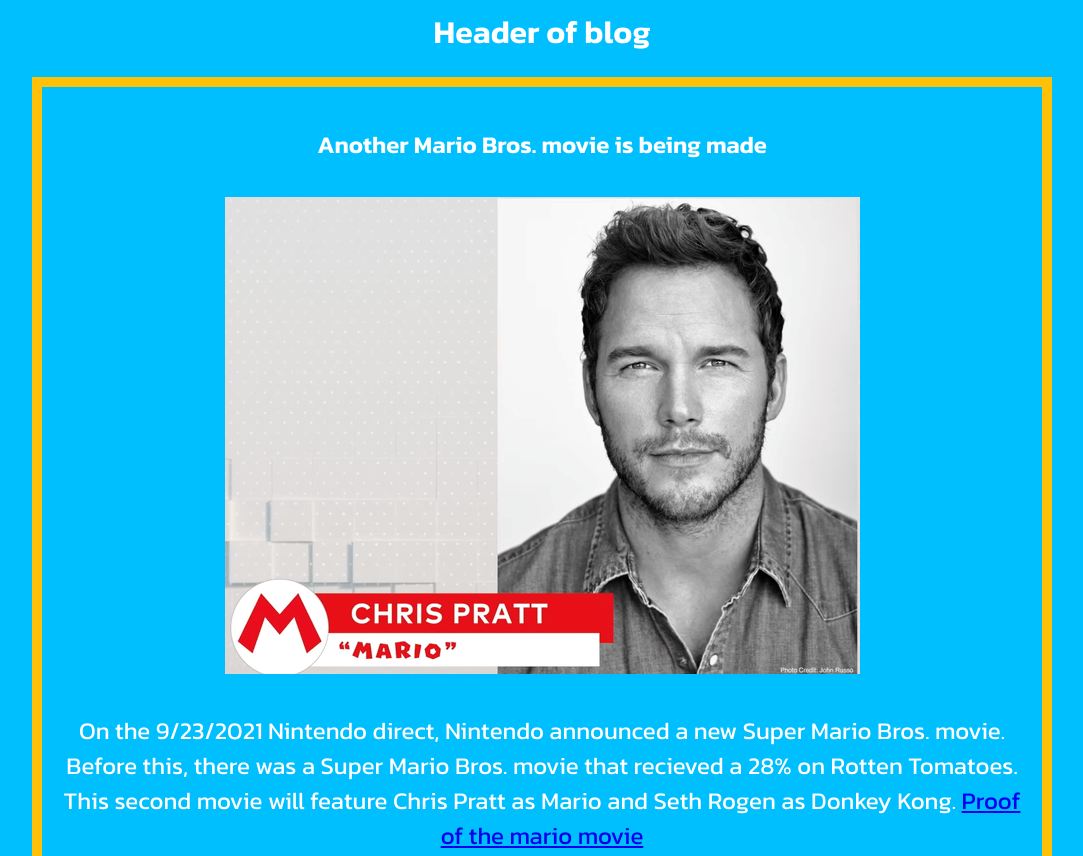
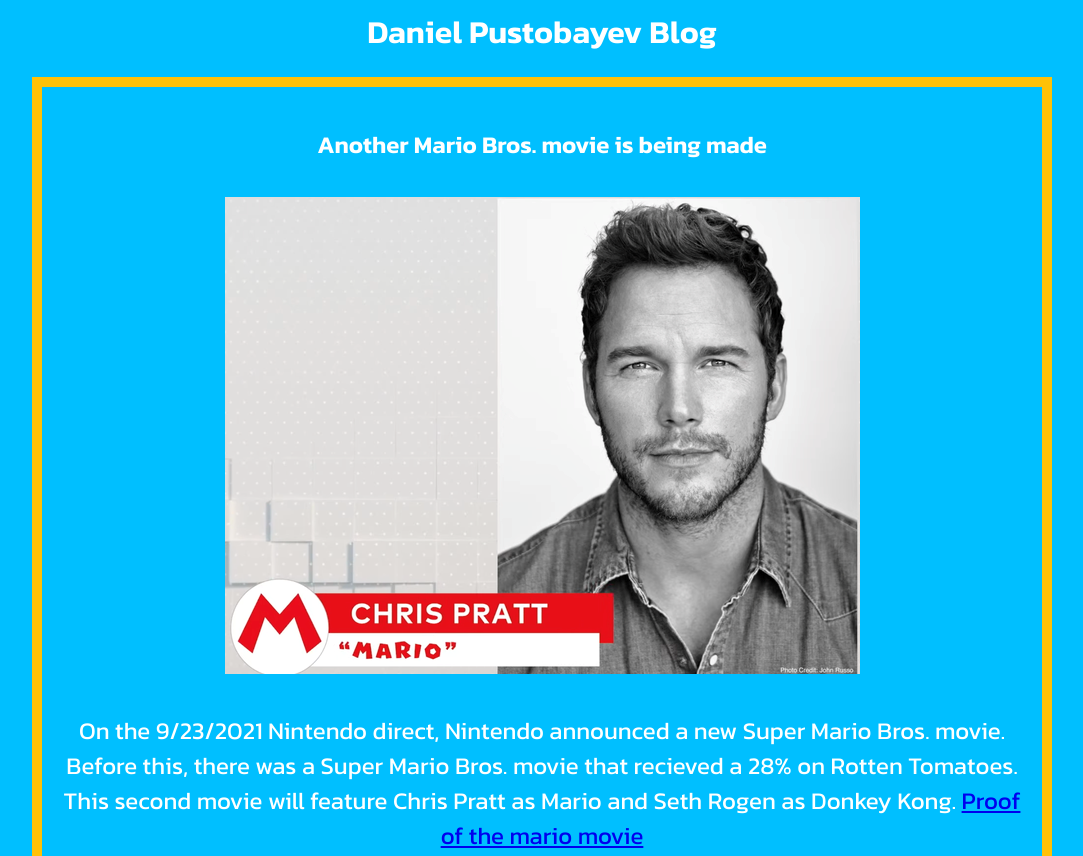
Before and after one commit to staten-island-tech/css-blogpost-project-wrrius, a plain HTML site: page index.html in a window 1280 px wide. Shown: the top 856 px of the page, without its empty margins (98-1181 px from the left). Drawn offline with Linux system fonts and the light colour scheme.

Commit message:
Update index.html

```diff
--- a/index.html
+++ b/index.html
@@ -13,7 +13,7 @@
     />
   </head>
   <body>
-    <h1 class="Header">Header of blog</h1>
+    <h1 class="Header">Daniel Pustobayev Blog</h1>
     <div class="Blogs">
       <h2>Another Mario Bros. movie is being made</h2>
       <img class="images" src="Images/Mario Pratt.png" alt="" />
```
